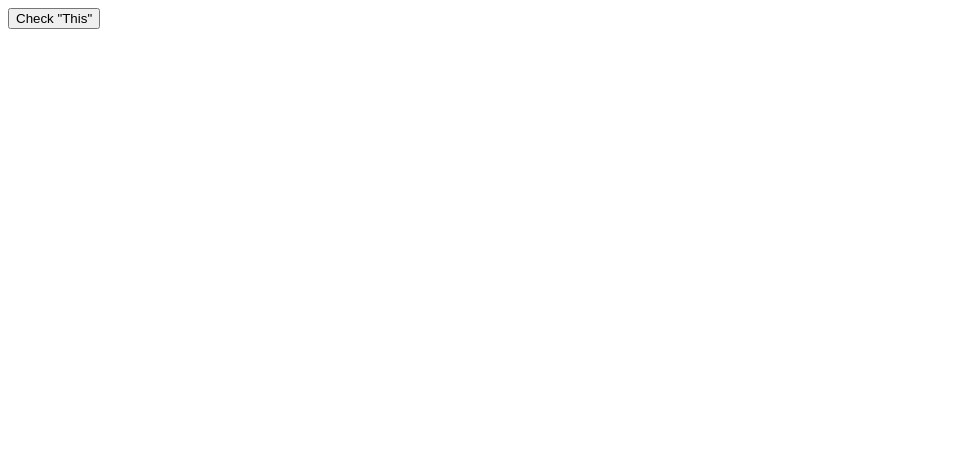
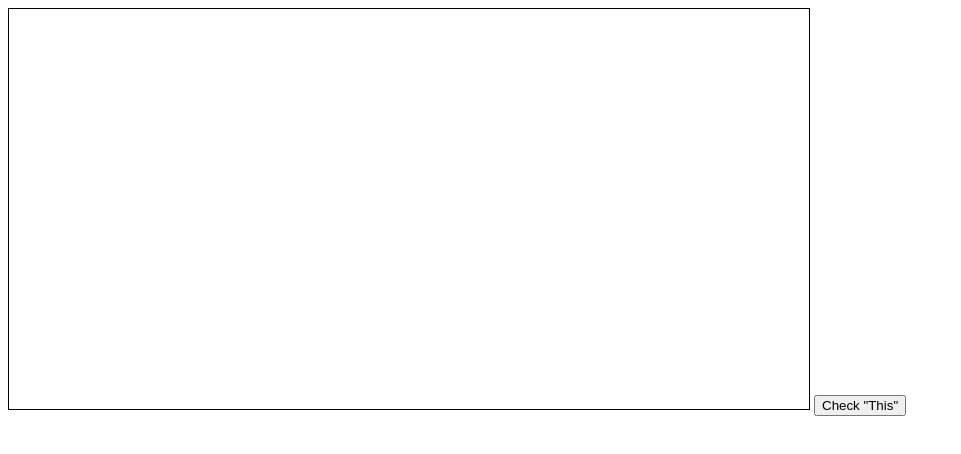
Before and after one commit to md-asik-reza-tasin/Js-recape-and-details, a plain HTML site: page index.html in a window 1280 px wide. Shown: the whole page, without its empty margins (0-961 px from the left). Drawn offline with Linux system fonts and the light colour scheme.

Commit message:
JS-DETAILS

```diff
--- a/Js-this.js
+++ b/Js-this.js
@@ -226,8 +226,51 @@
 
 // console.log(longestCommonPrefix(strs));
 
-a = 5;
+// a = 5;
 
-var a;
+// var a;
 
-console.log(a);
+// console.log(a);
+
+// Select the canvas element
+// const canvas = document.getElementById('drawingCanvas');
+// const ctx = canvas.getContext('2d');
+
+// // Variables to track drawing state
+// let isDrawing = false;
+// let lastX = 0;
+// let lastY = 0;
+
+// // Start drawing when the mouse is pressed
+// canvas.addEventListener('mousedown', (e) => {
+//   isDrawing = true;
+//   [lastX, lastY] = [e.offsetX, e.offsetY]; // Record the starting position
+// });
+
+// // Draw when the mouse is moving
+// canvas.addEventListener('mousemove', (e) => {
+//   if (!isDrawing) return; // Stop if the mouse is not pressed
+//   ctx.beginPath();
+//   ctx.moveTo(lastX, lastY); // Move to the last recorded position
+//   ctx.lineTo(e.offsetX, e.offsetY); // Draw a line to the current mouse position
+//   ctx.strokeStyle = 'black'; // Line color
+//   ctx.lineWidth = 2; // Line thickness
+//   ctx.stroke();
+//   [lastX, lastY] = [e.offsetX, e.offsetY]; // Update the last position
+// });
+
+// // Stop drawing when the mouse is released
+// canvas.addEventListener('mouseup', () => isDrawing = false);
+
+// // Stop drawing if the mouse leaves the canvas
+// canvas.addEventListener('mouseout', () => isDrawing = false);
+
+var longestCommonPrefix = function (strs) {
+
+    var flower = strs[0].split('');
+
+
+};
+
+let strs = ["flower", "flow", "flight"];
+console.log(longestCommonPrefix(strs));
--- a/index.html
+++ b/index.html
@@ -4,8 +4,15 @@
     <meta charset="UTF-8" />
     <meta name="viewport" content="width=device-width, initial-scale=1.0" />
     <title>Document</title>
+    <style>
+      canvas {
+        border: 1px solid black;
+        cursor: crosshair;
+      }
+    </style>
   </head>
   <body>
+    <canvas id="drawingCanvas" width="800" height="400"></canvas>
     <!-- <button onclick="changeColor('orange')">Orange</button>
     <button onclick="changeColor('green')">green</button> -->
 
```
